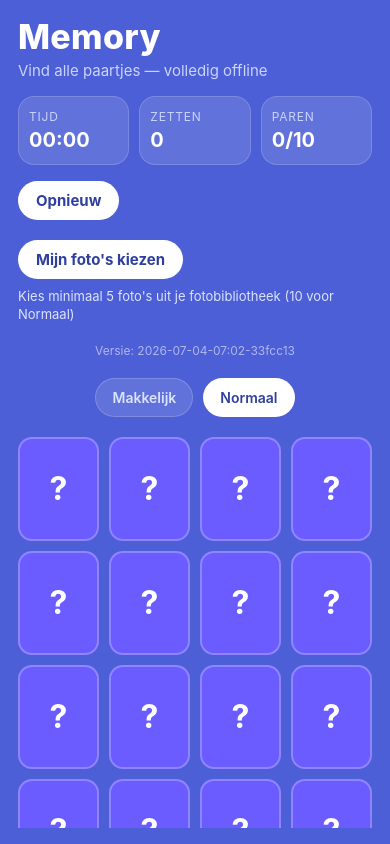
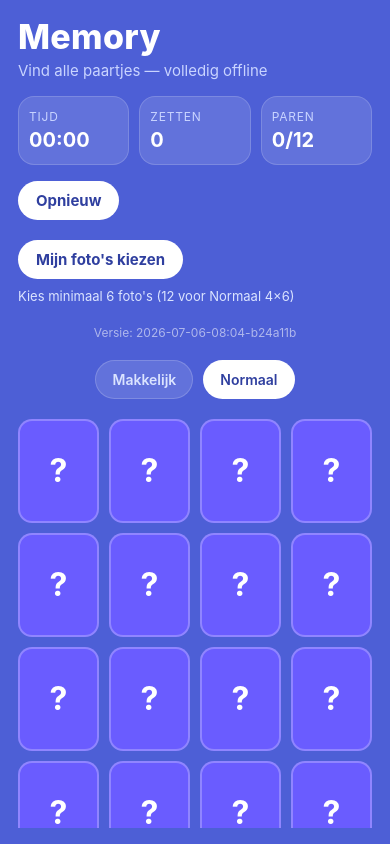
Before and after one commit to jeroenoosterveld/GIT-Project, a React Native app in the folder memory-game/: screen / in a window 390 px wide. Built offline with nearby package versions, Linux system fonts and the light colour scheme.

Commit message:
Change grid to 4 columns by 6 rows (12 pairs)
Normaal uses full 4x6 board; Makkelijk uses 4x3 with 6 pairs.

Co-authored-by: Jeroen <jeroenoosterveld@users.noreply.github.com>

```diff
--- a/memory-game/App.tsx
+++ b/memory-game/App.tsx
@@ -43,7 +43,7 @@ export default function App() {
 
     loadStoredPhotos()
       .then((photos) => {
-        if (photos.length >= 5) {
+        if (photos.length >= 6) {
           setCardThemes(storedPhotosToThemes(photos));
           setUsingCustomPhotos(true);
         }
@@ -67,7 +67,7 @@ export default function App() {
     setPhotoError(null);
 
     try {
-      const selected = files.slice(0, 10);
+      const selected = files.slice(0, 12);
       const stored: StoredPhoto[] = [];
 
       for (let index = 0; index < selected.length; index += 1) {
--- a/memory-game/src/components/PhotoPickerButton.tsx
+++ b/memory-game/src/components/PhotoPickerButton.tsx
@@ -62,7 +62,7 @@ export function PhotoPickerButton({
       <Text style={styles.hint}>
         {usingCustomPhotos
           ? `${photoCount} foto's opgeslagen op je iPhone — volledig offline`
-          : 'Kies minimaal 5 foto\'s uit je fotobibliotheek (10 voor Normaal)'}
+          : 'Kies minimaal 6 foto\'s (12 voor Normaal 4×6)'}
       </Text>
 
       {errorMessage ? <Text style={styles.error}>{errorMessage}</Text> : null}
--- a/memory-game/src/constants/buildVersion.ts
+++ b/memory-game/src/constants/buildVersion.ts
@@ -1,3 +1,3 @@
 // Auto-generated before each web build — do not edit manually
-export const BUILD_VERSION = '2026-07-04-07:02-33fcc13';
-export const BUILD_URL_SUFFIX = '?v=2026-07-04-07:02-33fcc13';
+export const BUILD_VERSION = '2026-07-06-08:04-b24a11b';
+export const BUILD_URL_SUFFIX = '?v=2026-07-06-08:04-b24a11b';
--- a/memory-game/src/constants/cards.ts
+++ b/memory-game/src/constants/cards.ts
@@ -7,7 +7,7 @@ export type CardTheme = {
 
 export const MIN_PHOTOS_REQUIRED = 5;
 export const GRID_COLUMNS = 4;
-export const GRID_ROWS = 5;
+export const GRID_ROWS = 6;
 
 export const DEFAULT_CARD_THEMES: CardTheme[] = [
   { id: 'dog', image: require('../../assets/cards/dog.png') },
@@ -20,6 +20,8 @@ export const DEFAULT_CARD_THEMES: CardTheme[] = [
   { id: 'tiger', image: require('../../assets/cards/tiger.png') },
   { id: 'rabbit', image: require('../../assets/cards/rabbit.png') },
   { id: 'bear', image: require('../../assets/cards/bear.png') },
+  { id: 'unicorn', image: require('../../assets/cards/unicorn.png') },
+  { id: 'whale', image: require('../../assets/cards/whale.png') },
 ];
 
 /** @deprecated use DEFAULT_CARD_THEMES */
@@ -31,6 +33,6 @@ export const DIFFICULTY_CONFIG: Record<
   Difficulty,
   { label: string; pairs: number }
 > = {
-  easy: { label: 'Makkelijk', pairs: 5 },
-  medium: { label: 'Normaal', pairs: 10 },
+  easy: { label: 'Makkelijk', pairs: 6 },
+  medium: { label: 'Normaal', pairs: 12 },
 };
```
Also changed, not shown: memory-game/assets/cards/unicorn.png (added), memory-game/assets/cards/whale.png (added).
